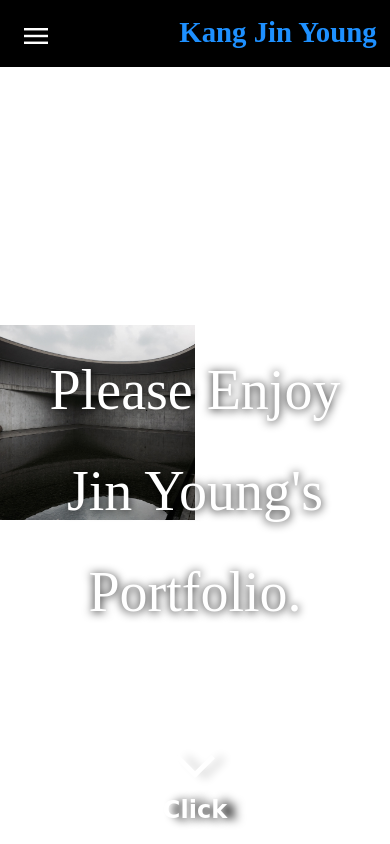
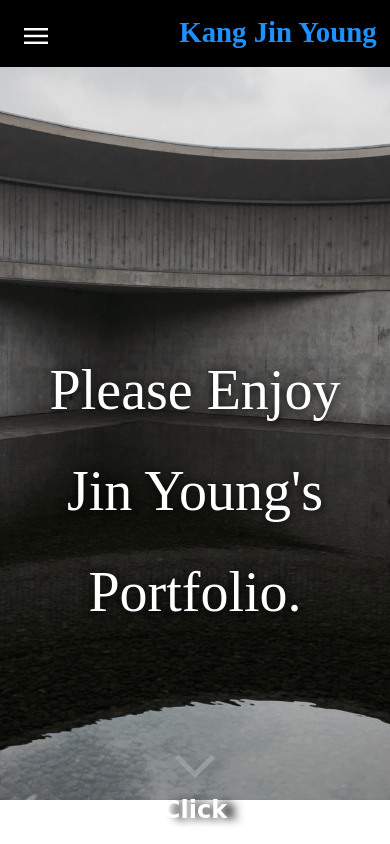
Before and after one commit to Kang1590/portfolio, a plain HTML site: page index.html in a window 390 px wide. Shown: the top 844 px of the page. Drawn offline with nearby package versions, Linux system fonts and the light colour scheme; a web font is replaced by a local one.

Commit message:
Add files via upload

```diff
--- a/css/port.css
+++ b/css/port.css
@@ -499,8 +499,8 @@ body {
 @media (max-width: 800px) {
   #top {
     background: url(../images/graybg.jpg) no-repeat fixed center top / cover;
-    background-position: 0;
-    background-size: 50%;
+    background-size: 800px;
+    overflow: hidden;
   }
   h2 {
     padding-bottom: 30pt;
```
